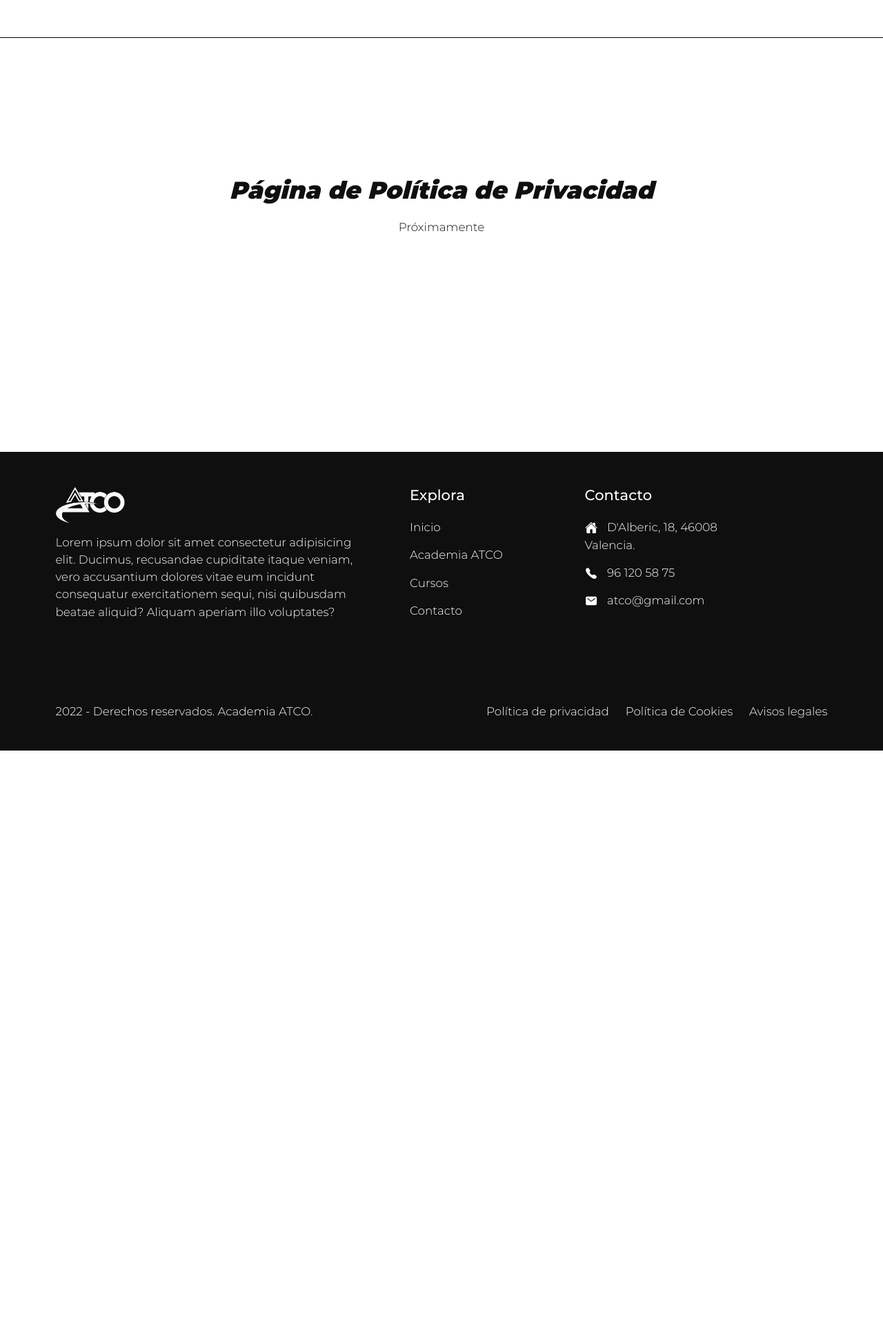
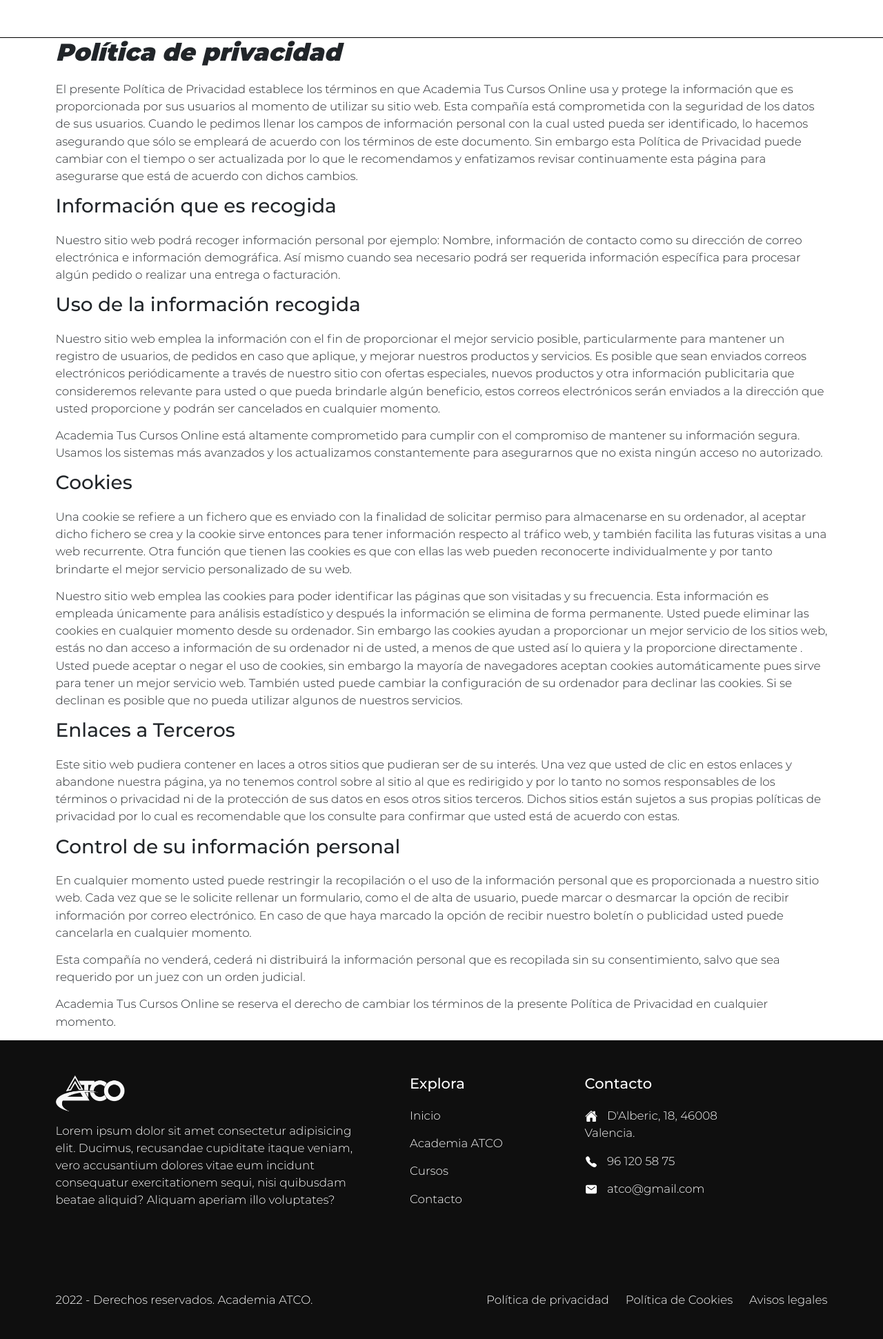
Before and after one commit to magallart/academia_tco, a PHP site: template app/templates/politicaPrivacidad.php in a window 1280 px wide. Shown: the part 145-2086 px from the top of the page at 69% size. Before the commit the page ends 1233 px from the top, so only its background shows below. Run offline with PHP 8.4, Linux system fonts and the light colour scheme; the template is opened without the code that fills it, so the values that code supplies are empty.

Commit message:
Update politicaPrivacidad.php

```diff
--- a/app/templates/politicaPrivacidad.php
+++ b/app/templates/politicaPrivacidad.php
@@ -4,12 +4,45 @@
     · Contenido de la página de Política de Privacidad.
     · Lo guardamos en el buffer y se carga en la variable $contenido para mostrarla en /templates/layout
 -->
-<div class="comming-soon">
-    <h1>Página de Política de Privacidad</h1>
-    <p>Próximamente</p>
+
+<div class="container">
+    <div class="row">
+        <div class="col">
+            <h1>Política de privacidad</h1>
+
+            <p>El presente Política de Privacidad establece los términos en que Academia Tus Cursos Online usa y protege la información que es proporcionada por sus usuarios al momento de utilizar su sitio web. Esta compañía está comprometida con la seguridad de los datos de sus usuarios. Cuando le pedimos llenar los campos de información personal con la cual usted pueda ser identificado, lo hacemos asegurando que sólo se empleará de acuerdo con los términos de este documento. Sin embargo esta Política de Privacidad puede cambiar con el tiempo o ser actualizada por lo que le recomendamos y enfatizamos revisar continuamente esta página para asegurarse que está de acuerdo con dichos cambios.</p>
+
+            <h2>Información que es recogida</h2>
+
+            <p>Nuestro sitio web podrá recoger información personal por ejemplo: Nombre, información de contacto como su dirección de correo electrónica e información demográfica. Así mismo cuando sea necesario podrá ser requerida información específica para procesar algún pedido o realizar una entrega o facturación.</p>
+
+            <h2>Uso de la información recogida</h2>
+
+            <p>Nuestro sitio web emplea la información con el fin de proporcionar el mejor servicio posible, particularmente para mantener un registro de usuarios, de pedidos en caso que aplique, y mejorar nuestros productos y servicios. Es posible que sean enviados correos electrónicos periódicamente a través de nuestro sitio con ofertas especiales, nuevos productos y otra información publicitaria que consideremos relevante para usted o que pueda brindarle algún beneficio, estos correos electrónicos serán enviados a la dirección que usted proporcione y podrán ser cancelados en cualquier momento.</p>
+
+            <p>Academia Tus Cursos Online está altamente comprometido para cumplir con el compromiso de mantener su información segura. Usamos los sistemas más avanzados y los actualizamos constantemente para asegurarnos que no exista ningún acceso no autorizado.</p>
+
+            <h2>Cookies</h2>
+
+            <p>Una cookie se refiere a un fichero que es enviado con la finalidad de solicitar permiso para almacenarse en su ordenador, al aceptar dicho fichero se crea y la cookie sirve entonces para tener información respecto al tráfico web, y también facilita las futuras visitas a una web recurrente. Otra función que tienen las cookies es que con ellas las web pueden reconocerte individualmente y por tanto brindarte el mejor servicio personalizado de su web.</p>
+
+            <p>Nuestro sitio web emplea las cookies para poder identificar las páginas que son visitadas y su frecuencia. Esta información es empleada únicamente para análisis estadístico y después la información se elimina de forma permanente. Usted puede eliminar las cookies en cualquier momento desde su ordenador. Sin embargo las cookies ayudan a proporcionar un mejor servicio de los sitios web, estás no dan acceso a información de su ordenador ni de usted, a menos de que usted así lo quiera y la proporcione directamente . Usted puede aceptar o negar el uso de cookies, sin embargo la mayoría de navegadores aceptan cookies automáticamente pues sirve para tener un mejor servicio web. También usted puede cambiar la configuración de su ordenador para declinar las cookies. Si se declinan es posible que no pueda utilizar algunos de nuestros servicios.</p>
+
+            <h2>Enlaces a Terceros</h2>
+
+            <p>Este sitio web pudiera contener en laces a otros sitios que pudieran ser de su interés. Una vez que usted de clic en estos enlaces y abandone nuestra página, ya no tenemos control sobre al sitio al que es redirigido y por lo tanto no somos responsables de los términos o privacidad ni de la protección de sus datos en esos otros sitios terceros. Dichos sitios están sujetos a sus propias políticas de privacidad por lo cual es recomendable que los consulte para confirmar que usted está de acuerdo con estas.</p>
+
+            <h2>Control de su información personal</h2>
+
+            <p>En cualquier momento usted puede restringir la recopilación o el uso de la información personal que es proporcionada a nuestro sitio web. Cada vez que se le solicite rellenar un formulario, como el de alta de usuario, puede marcar o desmarcar la opción de recibir información por correo electrónico. En caso de que haya marcado la opción de recibir nuestro boletín o publicidad usted puede cancelarla en cualquier momento.</p>
+
+            <p>Esta compañía no venderá, cederá ni distribuirá la información personal que es recopilada sin su consentimiento, salvo que sea requerido por un juez con un orden judicial.</p>
+
+            <p>Academia Tus Cursos Online se reserva el derecho de cambiar los términos de la presente Política de Privacidad en cualquier momento.</p>
+
+        </div>
+    </div>
 </div>
-
-
 
 <?php $contenido = ob_get_clean() ?>
 <?php include 'layout.php' ?>
```
